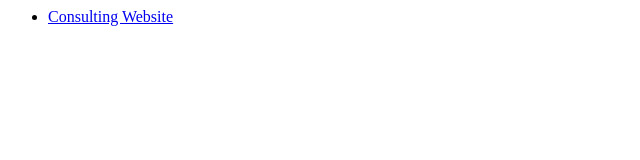
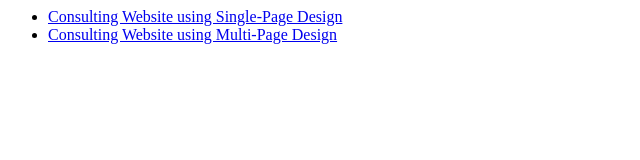
Before and after one commit to ManishaGandreddi/manishagandreddi.github.io, a plain HTML site: page index.html in a window 1280 px wide. Shown: the whole page, without its empty margins (0-640 px from the left). Drawn offline with Linux system fonts and the light colour scheme.

Commit message:
Rename link
Rename link

```diff
--- a/index.html
+++ b/index.html
@@ -4,7 +4,8 @@
     </head>
     <body>
         <ul>
-            <li><a href="https://manishagandreddi.github.io/consulting/">Consulting Website</a></li>
+            <li><a href="https://manishagandreddi.github.io/consulting-single-page/">Consulting Website using Single-Page Design</a></li>
+            <li><a href="https://manishagandreddi.github.io/consulting-Multi-page/">Consulting Website using Multi-Page Design</a></li>
           </ul>
     </body>
 </html>
```
